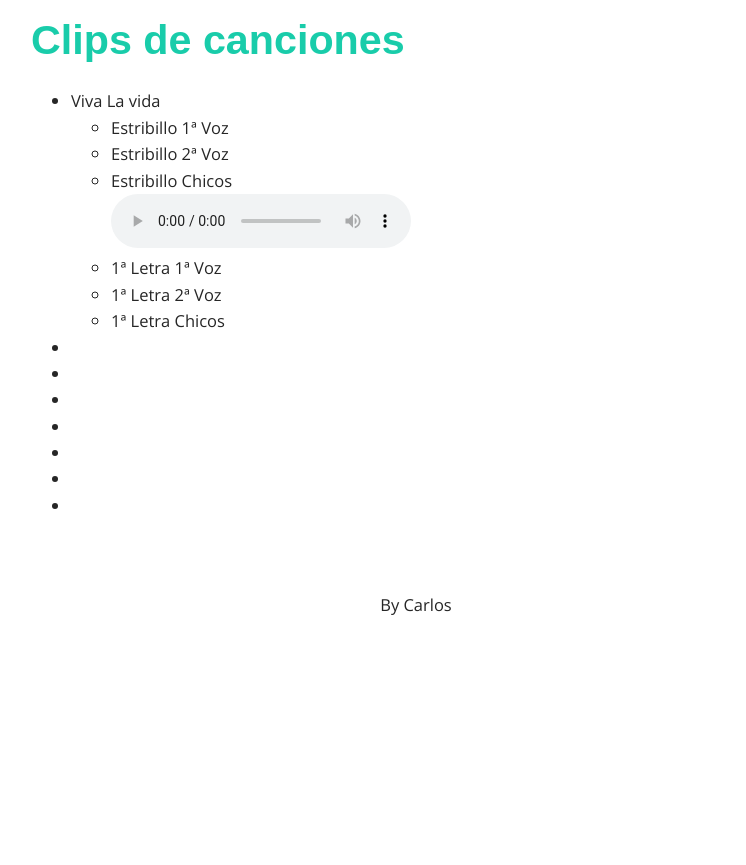
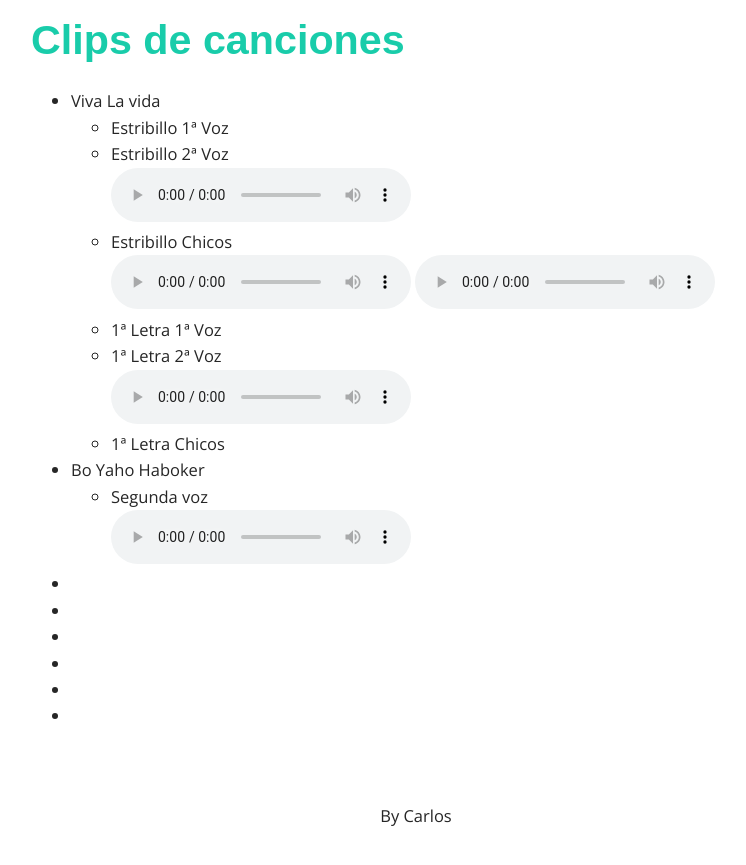
Before and after one commit to a-viva-veu/a-viva-veu.github.io, a Jekyll site: the page built from _pages/audio-clips.html, in a window 1280 px wide. Shown: the top 865 px of the page, without its empty margins (224-970 px from the left). Built offline with Jekyll 4.4.1, drawn with Linux system fonts in a browser that asks for light colours; some web fonts are replaced.

Commit message:
added more audios

```diff
--- a/_pages/audio-clips.html
+++ b/_pages/audio-clips.html
@@ -10,13 +10,30 @@ permalink: /audio-clips
   <ul>
     <li>Estribillo 1ª Voz</li>
     <li>Estribillo 2ª Voz</li>
+    <audio controls>
+      <source src="/assets/audios/viva-la-vida-estribillo-segunda-voz.mp3" type="audio/mpeg">
+    </audio>
     <li>Estribillo Chicos</li>
     <audio controls>
       <source src="/assets/audios/viva-la-vida-estribillo-chicos.mp3" type="audio/mpeg">
     </audio>
+    <audio controls>
+      <source src="/assets/audios/viva-la-vida-estribillo-chicos-2.mp3" type="audio/mpeg">
+    </audio>
     <li>1ª Letra 1ª Voz</li>
     <li>1ª Letra 2ª Voz</li>
+    <audio controls>
+      <source src="/assets/audios/viva-la-vida-1letra-segunda-voz.mp3" type="audio/mpeg">
+    </audio>
     <li>1ª Letra Chicos</li>
+
+  </ul>
+  <li>Bo Yaho Haboker</li>
+  <ul>
+    <li>Segunda voz</li>
+    <audio controls>
+      <source src="/assets/audios/bo-yabo-segunda-voz.mp3" type="audio/mpeg">
+    </audio>
   </ul>
   <li></li>
   <li></li>
@@ -24,5 +41,4 @@ permalink: /audio-clips
   <li></li>
   <li></li>
   <li></li>
-  <li></li>
 </ul>
```
Also changed, not shown: 5 other files.
